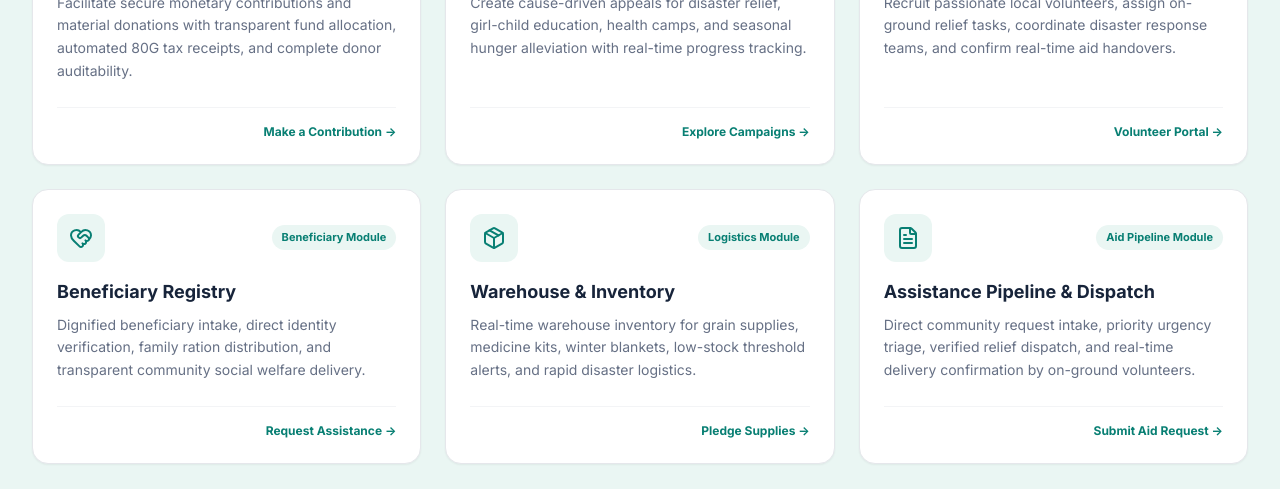
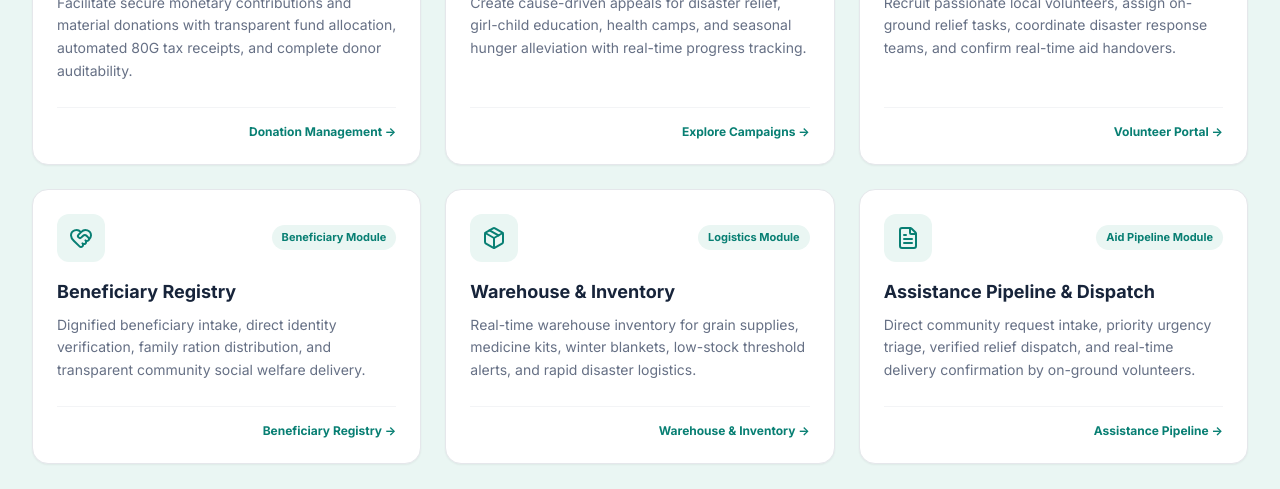
Before and after one commit to sakshiispmm-ty/Seva-Connect, a React (Vite) app in the folder frontend/: page / in a window 1280 px wide. Shown: the part 3140-3629 px from the top of the page. Built offline with nearby package versions, Linux system fonts and the light colour scheme; no server answers.

Commit message:
feat(navigation): Connect landing page module cards directly to their respective operational pages with login destination redirect

```diff
--- a/frontend/src/pages/LandingPage.jsx
+++ b/frontend/src/pages/LandingPage.jsx
@@ -1,5 +1,6 @@
 import React, { useState } from 'react';
 import { Link } from 'react-router-dom';
+import { useAuth } from '../context/AuthContext';
 import Navbar from '../components/Navbar';
 import Footer from '../components/Footer';
 import Button from '../components/Button';
@@ -24,6 +25,10 @@ import {
 } from 'lucide-react';
 
 export default function LandingPage() {
+  const { user } = useAuth();
+  const isAdmin = user?.role === 'Admin';
+  const isVolunteer = user?.role === 'Volunteer';
+
   // Interactive Donation Impact Calculator state for hero showcase
   const [selectedAmount, setSelectedAmount] = useState(1000);
   const [customAmount, setCustomAmount] = useState('');
@@ -84,48 +89,48 @@ export default function LandingPage() {
       icon: Gift,
       tag: 'Donation Module',
       description: 'Facilitate secure monetary contributions and material donations with transparent fund allocation, automated 80G tax receipts, and complete donor auditability.',
-      link: '/donate',
-      actionText: 'Make a Contribution →'
+      link: '/admin/donations',
+      actionText: isAdmin ? 'Donation Desk →' : 'Donation Management →'
     },
     {
       title: 'Campaign Management',
       icon: Megaphone,
       tag: 'Campaign Module',
       description: 'Create cause-driven appeals for disaster relief, girl-child education, health camps, and seasonal hunger alleviation with real-time progress tracking.',
-      link: '/campaigns',
-      actionText: 'Explore Campaigns →'
+      link: isAdmin ? '/admin/campaigns' : '/campaigns',
+      actionText: isAdmin ? 'Campaign Management →' : 'Explore Campaigns →'
     },
     {
       title: 'Volunteer Operations',
       icon: Users,
       tag: 'Volunteer Module',
       description: 'Recruit passionate local volunteers, assign on-ground relief tasks, coordinate disaster response teams, and confirm real-time aid handovers.',
-      link: '/login/volunteer',
-      actionText: 'Volunteer Portal →'
+      link: isAdmin ? '/admin/volunteers' : (isVolunteer ? '/volunteer' : '/volunteer'),
+      actionText: isAdmin ? 'Volunteer Force →' : 'Volunteer Portal →'
     },
     {
       title: 'Beneficiary Registry',
       icon: HeartHandshake,
       tag: 'Beneficiary Module',
       description: 'Dignified beneficiary intake, direct identity verification, family ration distribution, and transparent community social welfare delivery.',
-      link: '/request-assistance',
-      actionText: 'Request Assistance →'
+      link: '/admin/beneficiaries',
+      actionText: 'Beneficiary Registry →'
     },
     {
       title: 'Warehouse & Inventory',
       icon: Package,
       tag: 'Logistics Module',
       description: 'Real-time warehouse inventory for grain supplies, medicine kits, winter blankets, low-stock threshold alerts, and rapid disaster logistics.',
-      link: '/donate',
-      actionText: 'Pledge Supplies →'
+      link: '/admin/inventory',
+      actionText: 'Warehouse & Inventory →'
     },
     {
       title: 'Assistance Pipeline & Dispatch',
       icon: FileText,
       tag: 'Aid Pipeline Module',
       description: 'Direct community request intake, priority urgency triage, verified relief dispatch, and real-time delivery confirmation by on-ground volunteers.',
-      link: '/request-assistance',
-      actionText: 'Submit Aid Request →'
+      link: '/admin/assistance-requests',
+      actionText: 'Assistance Pipeline →'
     }
   ];
 
--- a/frontend/src/pages/LoginPage.jsx
+++ b/frontend/src/pages/LoginPage.jsx
@@ -131,6 +131,12 @@ export default function LoginPage() {
       const result = await login(formData.email.trim().toLowerCase(), formData.password);
 
       if (result.success) {
+        const fromPath = location.state?.from?.pathname;
+        if (fromPath && fromPath !== '/login' && !fromPath.startsWith('/login/')) {
+          navigate(fromPath, { replace: true });
+          return;
+        }
+
         // If user is Admin, direct them to whichever workspace they selected!
         if (result.role === 'Admin') {
           if (activePortal === 'donor') {
```
